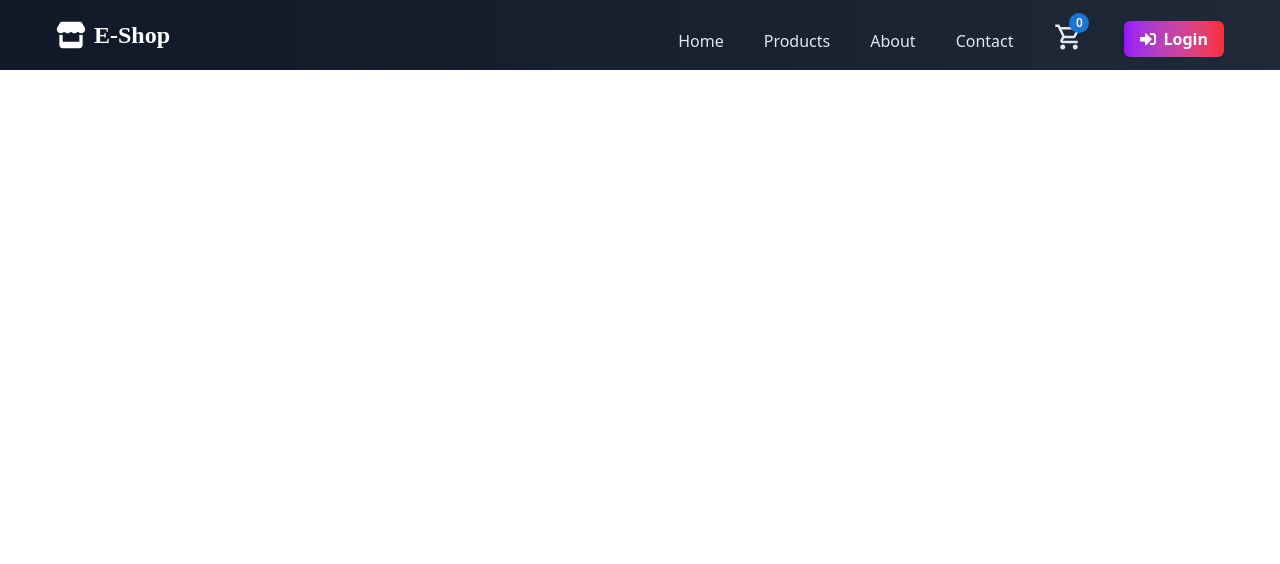
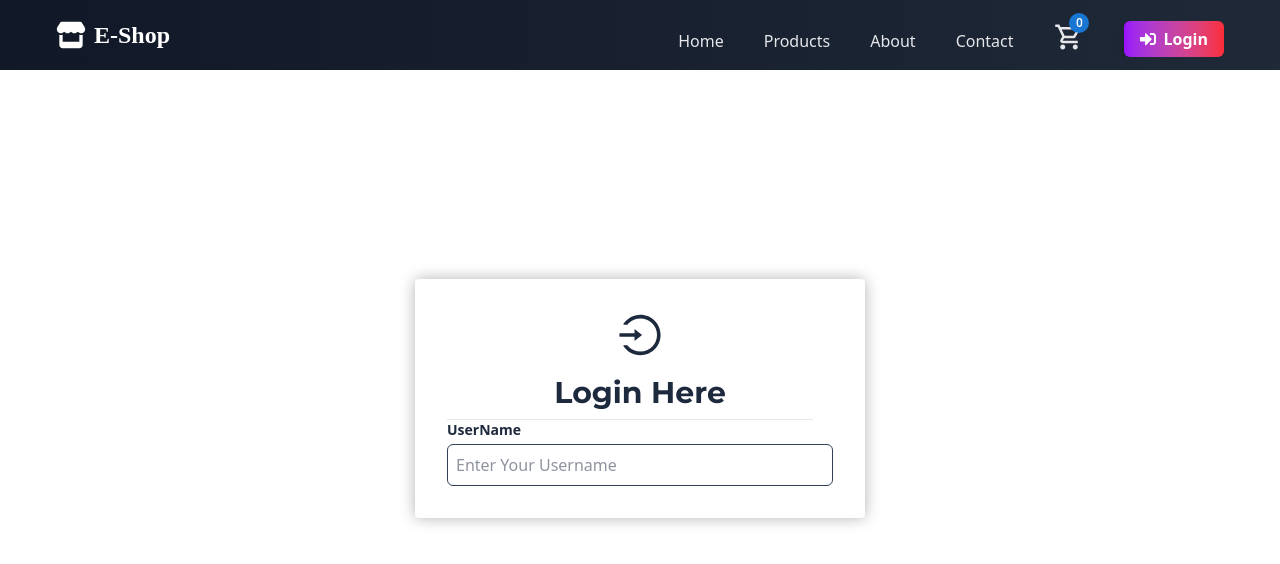
Before and after one commit to harsh4823/E-Commerce, a React (Vite) app in the folder frontend/: page /login in a window 1280 px wide. Shown: the top 564 px of the page. Built offline with nearby package versions, Linux system fonts and the light colour scheme.

Commit message:
l=building login page

```diff
--- a/frontend/src/App.jsx
+++ b/frontend/src/App.jsx
@@ -7,6 +7,7 @@ import Contact from "./Components/Contact.jsx";
 import { Toaster } from "react-hot-toast";
 import React from "react";
 import Cart from "./Components/Cart/Cart.jsx";
+import Login from "./Components/auth/Login.jsx";
 
 function App() {
 
@@ -20,6 +21,7 @@ function App() {
                   <Route path={'/about'} element={<About/>}/>
                   <Route path={'/contact'} element={<Contact/>}/>
                   <Route path={'/cart'} element={<Cart/>}/>
+                  <Route path={'/login'} element={<Login/>}/>
               </Routes>
           </Router>
           <Toaster position="bottom-center"/>
--- a/frontend/src/Components/Shared/Loader.jsx
+++ b/frontend/src/Components/Shared/Loader.jsx
@@ -1,14 +1,9 @@
-import {InfinitySpin} from "react-loader-spinner";
+import { SpinnerInfinity } from "spinners-react";
 
 const Loader = ({text}) => {
     return (
         <div className="flex items-center justify-center h-[400px] flex-col gap-4">
-            <InfinitySpin
-                visible={true}
-                width="200"
-                color={'#4f46e5'}
-                ariaLabel="infinity-spin-loading"
-            />
+            <SpinnerInfinity size={100} thickness={100} speed={180} color="blue"  secondaryColor="rgba(0, 0, 0, 0.19)" />
             <p className={'text-slate-800 text-lg font-medium mt-4'}>
                 {text || "Loading... Please wait."}
             </p>
--- /dev/null
+++ b/frontend/src/Components/auth/Login.jsx
@@ -0,0 +1,47 @@
+import { useState } from "react";
+import { useForm } from "react-hook-form";
+import { MdLogin } from "react-icons/md";
+import { useNavigate } from "react-router-dom";
+import {AiOutlineLogin} from "react-icons/ai"
+import InputField from "../Shared/InputField";
+
+const Login = () => {
+
+    const navigate = useNavigate();
+    const [loader, setLoader] = useState(false);
+    const { register, handleSubmit, formState: { errors } } = useForm({ mode: "onTouched" });
+
+    const loginHandler = async (data) => {
+        console.log("Login Clicked");
+    }
+
+    return (
+        <div className="min-h-[calc(90vh-64px)] flex justify-center items-center">
+            <form onSubmit={handleSubmit(loginHandler)}
+            className="sm:w-[450px] w-[360px] shadow-custom py-8 sm:px-8 px-4 rounded">
+                <div className="flex flex-col justify-center items-center space-y-4">
+                    <AiOutlineLogin className="text-slate-800 text-5xl"/>
+                    <h1 className="text-slate-800 text-center font-montserrat lg:text-3xl text-2xl font-bold">
+                        Login Here
+                    </h1>
+                </div>
+                <hr className="mt-2 mr-5 text-black"/>
+                <div>
+                    <InputField
+                        label="UserName"
+                        required
+                        id="username"
+                        type="text"
+                        register={register}
+                        errors={errors}
+                        message="*Username is required"
+                        placeholder="Enter Your Username"
+                    />
+                </div>
+            </form>
+        </div>
+    )
+
+};
+
+export default Login;
```
Also changed, not shown: frontend/package.json (+7 -6 lines), 1 other file (tests, documents, lock files or other folders).
